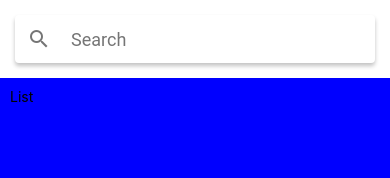
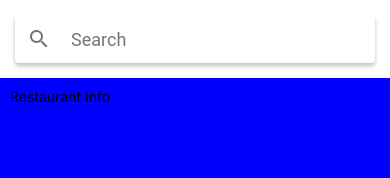
Before and after one commit to cnov20/MealsToGo_mobile, a React Native app: screen / in a window 390 px wide. Shown: the top 178 px of the page. Built offline with nearby package versions, Linux system fonts and the light colour scheme.

Commit message:
Added scaffolding/data model for restaurant info object to be used in lists (and card per individual restaurant(s))

```diff
--- a/src/features/restaurants/components/restaurant-info.component.js
+++ b/src/features/restaurants/components/restaurant-info.component.js
@@ -0,0 +1,27 @@
+import { StyleSheet, Text, View } from 'react-native';
+import React from 'react'
+
+const RestaurantInfo = ({ restaurant = {} }) => {
+
+    const {
+        name = 'Some Restaurant',
+        icon,
+        photos = [
+            "https://foodiesfeed.com/2019/"
+        ],
+        address = "100 Some Random St",
+        isOpenNow = true,
+        rating = 4,
+        isClosedTemporarily
+    } = restaurant;
+
+    return (
+        <View>
+        <Text>Restaurant Info</Text>
+        </View>
+    )
+}
+
+const styles = StyleSheet.create({})
+
+export default RestaurantInfo;
--- a/src/features/restaurants/screens/restaurants.screen.js
+++ b/src/features/restaurants/screens/restaurants.screen.js
@@ -1,6 +1,7 @@
 import react, { useState } from 'react';
 import { StyleSheet, Text, View, SafeAreaView, StatusBar, Platform } from 'react-native';
 import { Searchbar } from 'react-native-paper';
+import RestaurantInfo from '../components/restaurant-info.component';
 
 const isAndroid = Platform.OS === 'android';
 console.log(StatusBar.currentHeight);
@@ -21,7 +22,7 @@ const RestaurantsScreen = () => {
             />
           </View>
           <View style={styles.list}>
-            <Text>List</Text>
+            <RestaurantInfo/>
           </View>
       </SafeAreaView>
     )
```
